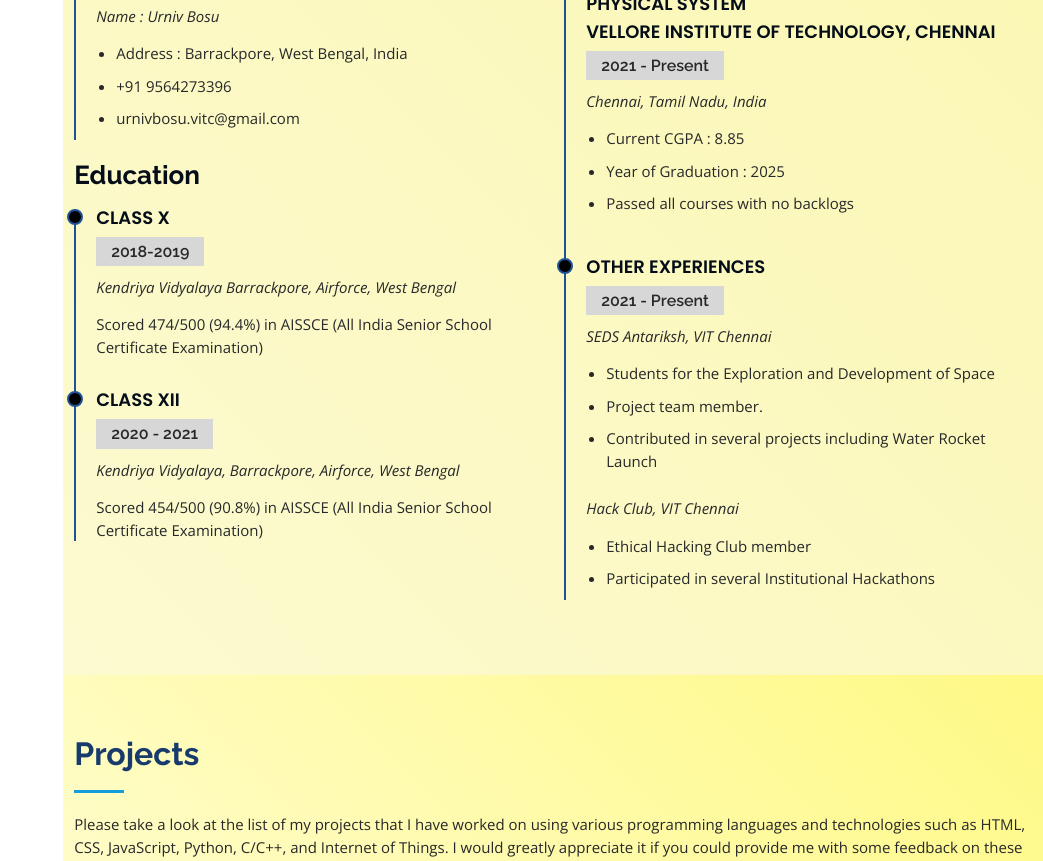
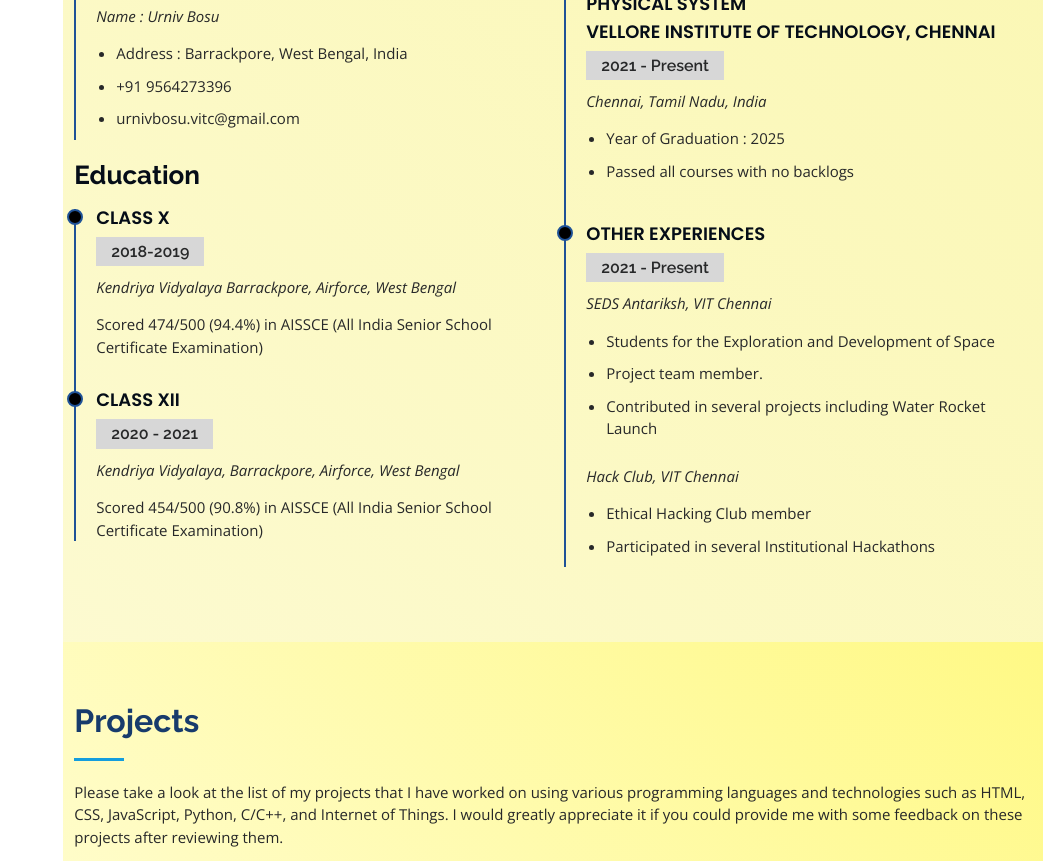
Before and after one commit to urnivbosu/My-Portfolio-Website, a plain HTML site: page index.html in a window 1280 px wide. Shown: the part 2319-3180 px from the top of the page, without its empty margins (237-1280 px from the left). Drawn offline with nearby package versions, Linux system fonts and the light colour scheme.

Commit message:
Update index.html

```diff
--- a/index.html
+++ b/index.html
@@ -254,7 +254,7 @@
               <h5>2021 - Present</h5>
               <p><em>Chennai, Tamil Nadu, India </em></p>
               <ul>
-                <li>Current CGPA : 8.85</li>
+<!--                 <li>Current CGPA : 8.85</li> -->
                 <li>Year of Graduation : 2025</li>
                 <li>Passed all courses with no backlogs</li>
               </ul>
```
